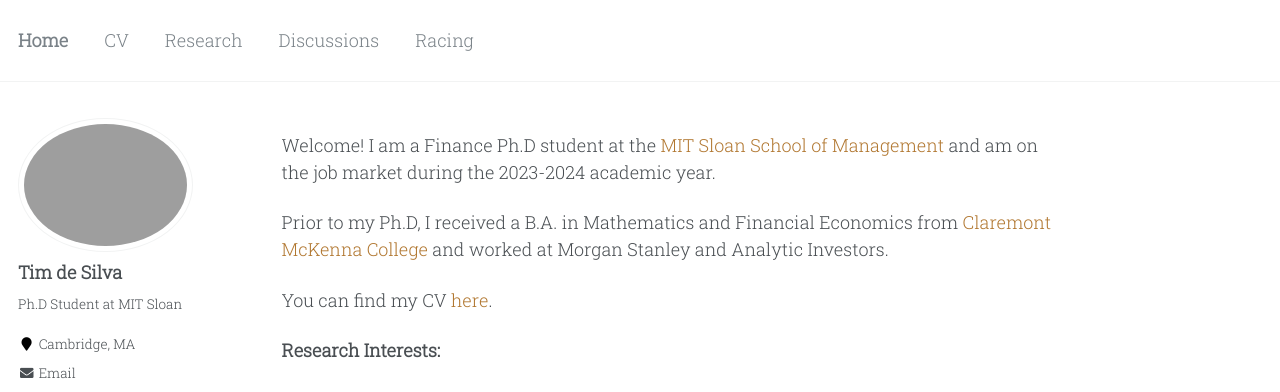
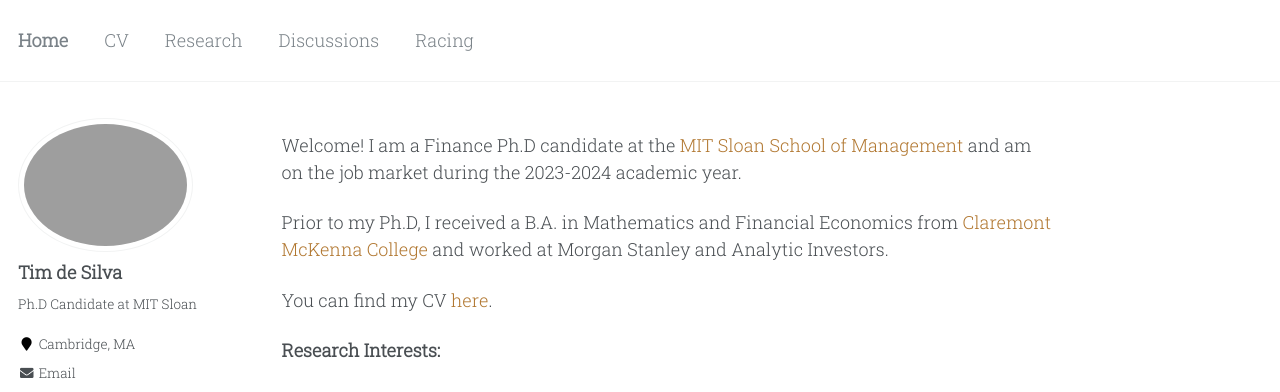
Before and after one commit to timhdesilva/timhdesilva.github.io, a Jekyll site: the page built from _pages/about.html, in a window 1280 px wide. Shown: the top 392 px of the page. Built offline with Jekyll 4.4.1, drawn with Linux system fonts in a browser that asks for light colours.

Commit message:
update bio

```diff
--- a/_config.yml
+++ b/_config.yml
@@ -10,7 +10,7 @@ locale                   : "en-US"
 title                    : "Tim de Silva"
 title_separator          : "-"
 name                     : &name "Tim de Silva"
-description              : &description "Ph.D Student at MIT Sloan"
+description              : &description "Ph.D Candidate at MIT Sloan"
 url                      : https://timhdesilva.github.io # the base hostname & protocol for your site e.g. "https://mmistakes.github.io"
 baseurl                  : "" # the subpath of your site, e.g. "/blog"
 repository               : "timhdesilva/timhdesilva.github.io"
@@ -82,7 +82,7 @@ analytics:
 author:
   name             : "Tim de Silva"
   avatar           : "profile.png"
-  bio              : "Ph.D Student at MIT Sloan"
+  bio              : "Ph.D Candidate at MIT Sloan"
   location         : "Cambridge, MA"
   employer         :
   pubmed           :
--- a/_pages/about.html
+++ b/_pages/about.html
@@ -9,7 +9,7 @@ redirect_from:
 ---
 
 <p>
-  Welcome! I am a Finance Ph.D student at the <a style="text-decoration:none; color:rgb(177, 119, 48)" href="https://mitsloan.mit.edu/">MIT Sloan School of Management</a> and am on the job market during the 2023-2024 academic year.
+  Welcome! I am a Finance Ph.D candidate at the <a style="text-decoration:none; color:rgb(177, 119, 48)" href="https://mitsloan.mit.edu/">MIT Sloan School of Management</a> and am on the job market during the 2023-2024 academic year.
 </p>
 
 <p>
```
